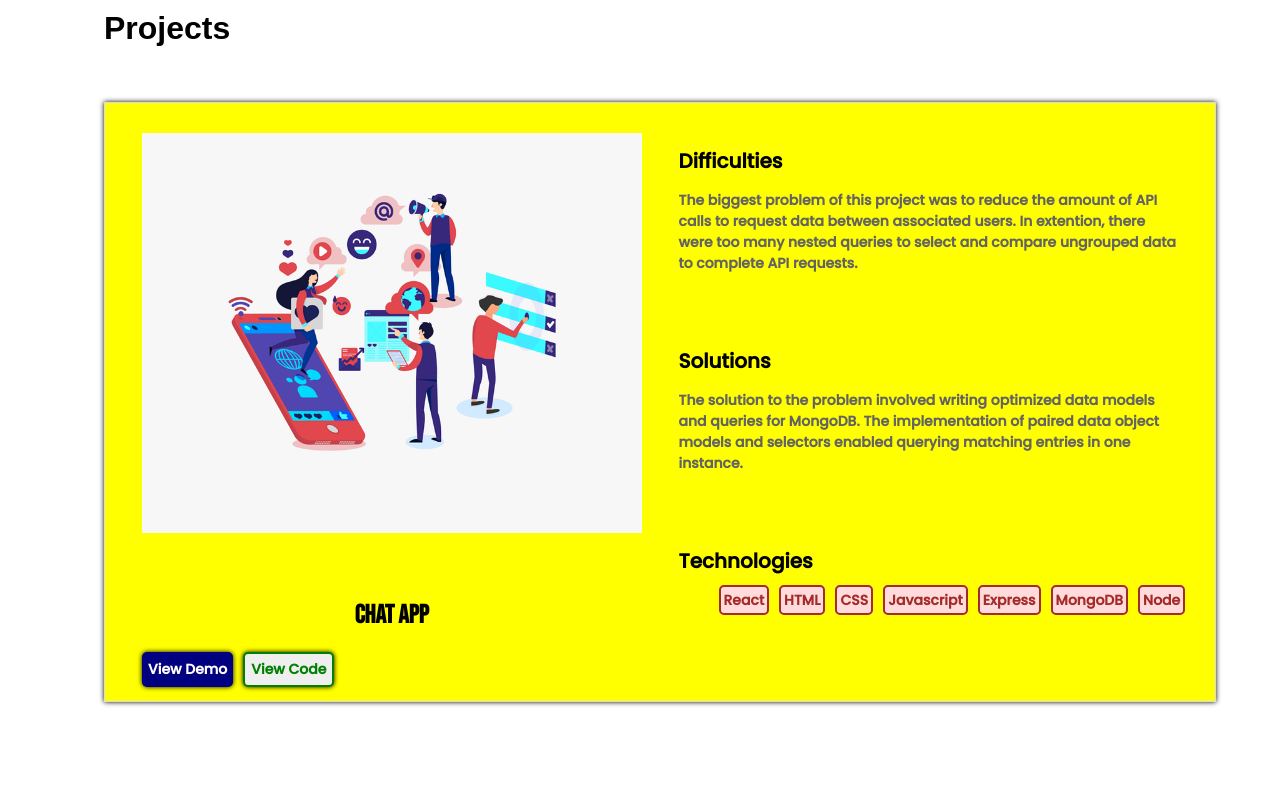
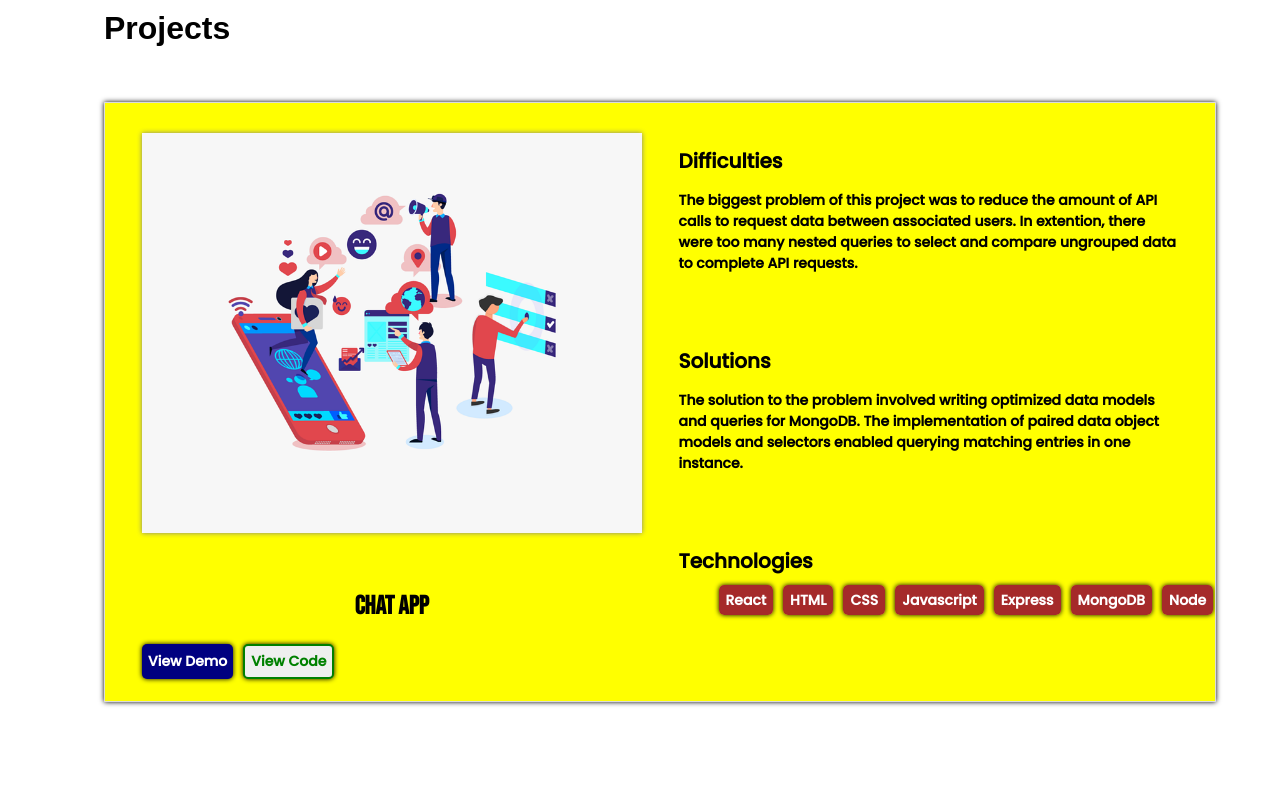
Before and after one commit to qijieguan/Portfolio, a React (Create React App) app: page / in a window 1280 px wide. Shown: the part 460-1260 px from the top of the page. Built offline with nearby package versions, Linux system fonts and the light colour scheme.

Commit message:
minor change

```diff
--- a/src/App.css
+++ b/src/App.css
@@ -79,25 +79,25 @@
   overflow: hidden;
 }
 
-.project-li-img { grid-row: 1 / 3; display: flex; height: 100%; width: 100%; object-fit: cover; }
+.project-li-img { grid-row: 1 / 3; display: flex; height: 100%; width: 100%; object-fit: cover; box-shadow: 0 0 5px gray;}
 .project-li-name { grid-row: 3 / 4; width: 100%; }
-.project-li-name h1 { text-align: center; font-size: 26px; font-family: 'Bebas Neue', cursive; }
+.project-li-name h1 { text-align: center; margin-top: auto; font-size: 26px; font-family: 'Bebas Neue', cursive; }
 .project-li-btns button { margin-right: 10px; height: 35px; }
 .demo-btn { background: navy;  color: white;}
 .code-btn { border: 2px solid green; color: green; }
 .project-li p h1 { color: black; }
-.project-li p { grid-column: 2 / 3; height: 100%; color: rgb(99, 99, 99);}
+.project-li p { grid-column: 2 / 3; height: 100%; color: black;}
 .project-li p h1 { font-size: 20px; }
 
 .project-li p ul li {
   margin: 0 10px 0 0;
-  padding: 3px;
+  padding: 5px 7px;
   display: inline;
   text-align: center;
   max-width: 80px;
-  color: brown;
-  background: rgb(255, 219, 219);
-  border: 2px solid brown;
+  color: white;
+  background: brown;
+  box-shadow: 0 0 5px black;
   border-radius: 5px;
 }
 
--- a/src/component/Home.js
+++ b/src/component/Home.js
@@ -147,8 +147,8 @@ const Home = () => {
                     <div id='contact-linkedin'><BsLinkedin size={30} onClick={() => {window.open(url)}}/></div>
                 </div>
                 <p>
-                    Send Me A Message For Work Inquiries.
-                    My Response Time Is Usually Within 24 Hours.
+                    Send Me A Message To Connect With Me For Work Inquiries.
+                    My Response Time Is Usually Within 12-24 Hours.
                 </p>
             </div>
         </div>
```
